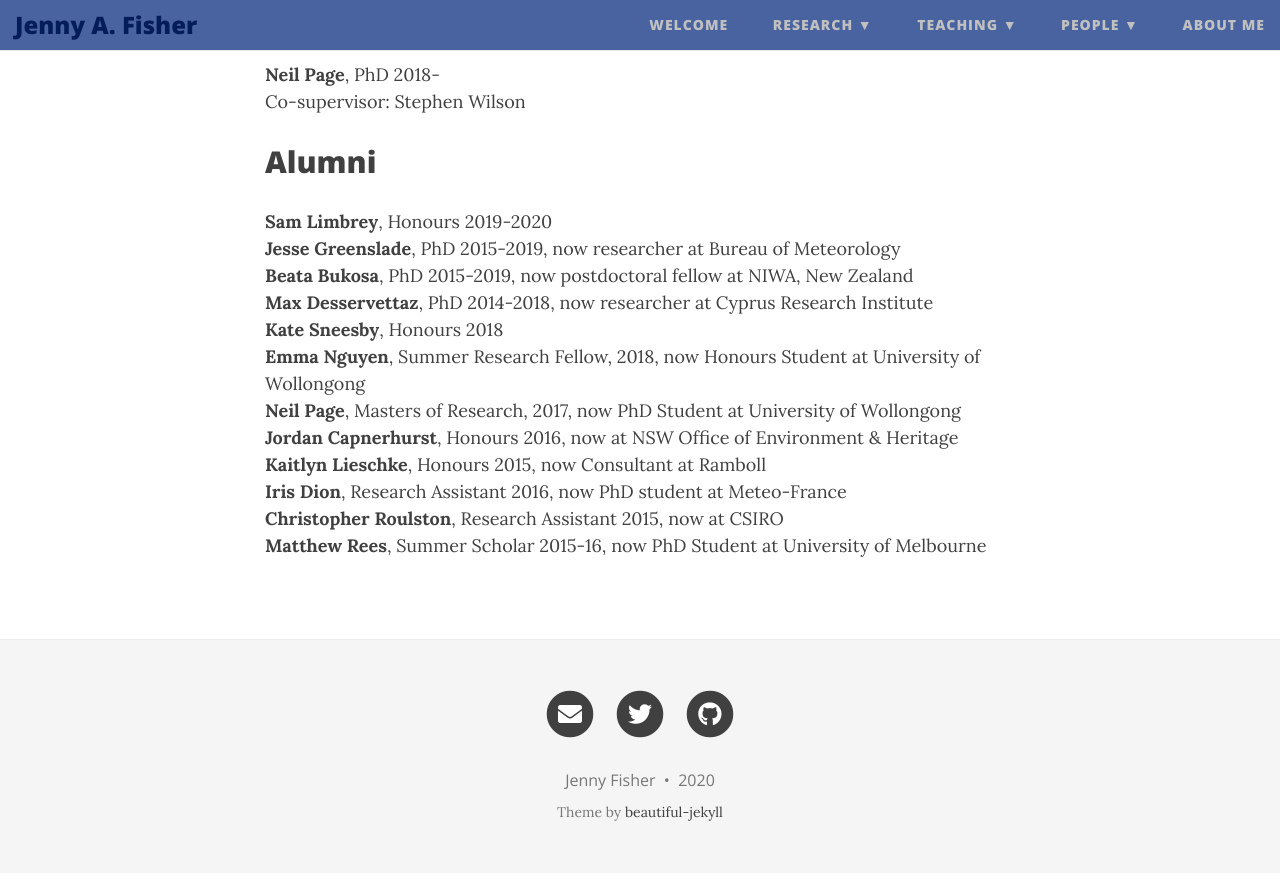
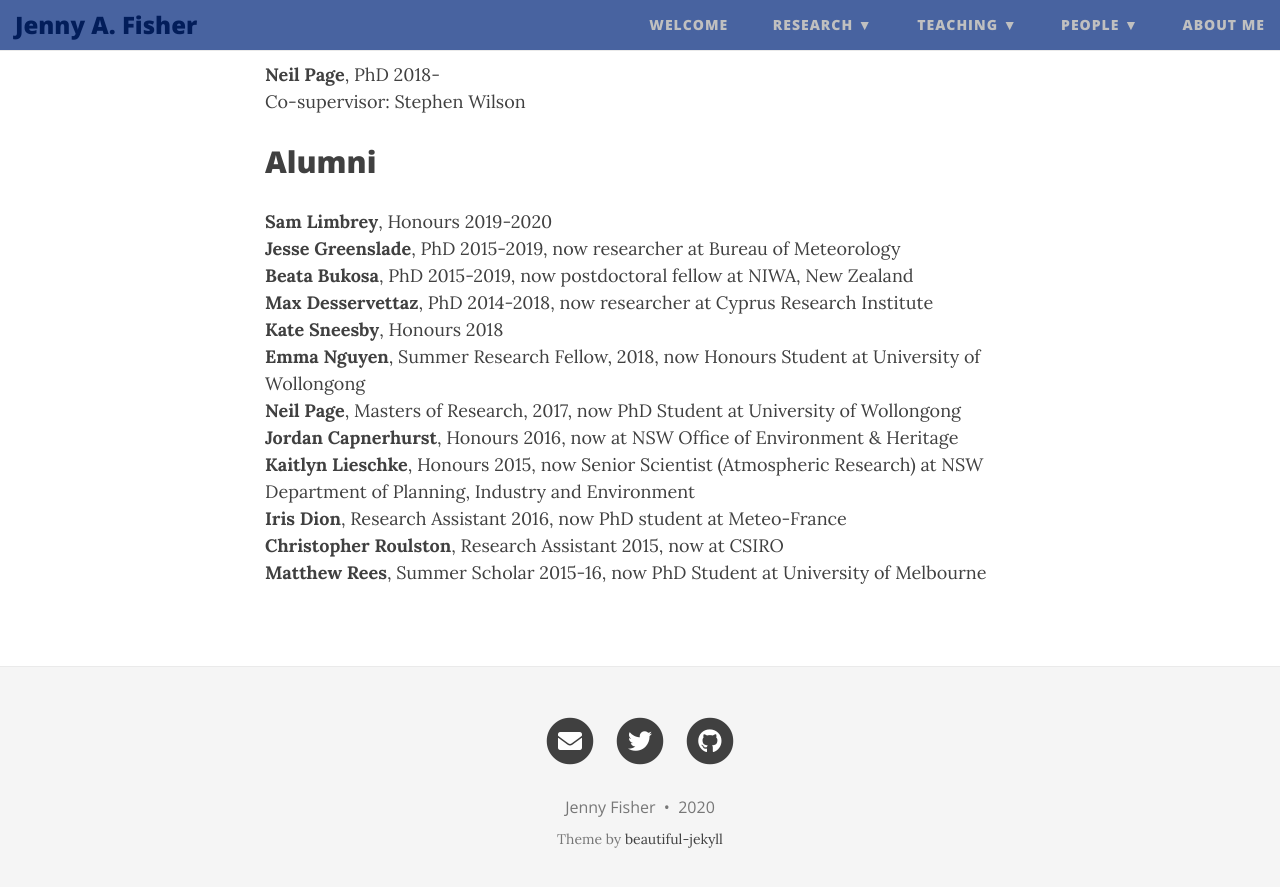
Before and after one commit to jennyfisher/jennyfisher.github.io, a Jekyll site: the page built from people.md, in a window 1280 px wide and 900 px high, scrolled down 606 px. Shown: the top 887 px of the window. Built offline with Jekyll 4.4.1, drawn with Linux system fonts in a browser that asks for light colours; nearby versions of some CDN libraries.

Commit message:
Update people.md

```diff
--- a/people.md
+++ b/people.md
@@ -30,7 +30,7 @@ title: People
 **Emma Nguyen**, Summer Research Fellow, 2018, now Honours Student at University of Wollongong<br/>
 **Neil Page**, Masters of Research, 2017, now PhD Student at University of Wollongong<br/>
 **Jordan Capnerhurst**, Honours 2016, now at NSW Office of Environment & Heritage<br/>
-**Kaitlyn Lieschke**, Honours 2015, now Consultant at Ramboll<br/>
+**Kaitlyn Lieschke**, Honours 2015, now Senior Scientist (Atmospheric Research) at NSW Department of Planning, Industry and Environment  <br/>
 **Iris Dion**, Research Assistant 2016, now PhD student at Meteo-France<br/>
 **Christopher Roulston**, Research Assistant 2015, now at CSIRO<br/>
 **Matthew Rees**, Summer Scholar 2015-16, now PhD Student at University of Melbourne
```
